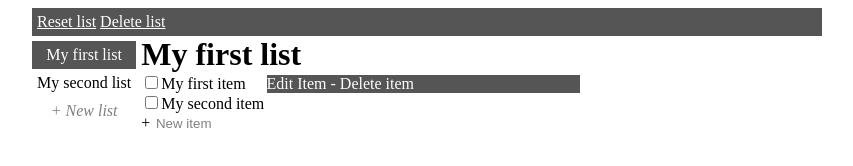
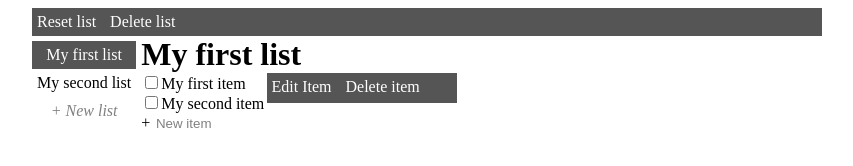
Before and after one commit to stevenengelen/list_of_things, a plain HTML site: page test.html in a window 1280 px wide. Both pictures are taken after a click on the element "My first item". Shown: the whole page, without its empty margins (213-1066 px from the left). Drawn offline with Linux system fonts and the light colour scheme.

Commit message:
finished layout in test page

```diff
--- a/test.html
+++ b/test.html
@@ -23,11 +23,17 @@ li {
 	display : block;
 	text-align : center;
 	padding : 5px;
+	/* margin : 5px; */
 }
 
-.menu li:hover, .active {
+.menu .active {
 	background-color: #555;
 	color : white;
+}
+
+.menu li:hover {
+	color : white;
+	background-color : #000;
 }
 
 #createNewList, #createNewItem {
@@ -47,18 +53,23 @@ li {
 .popupContent {
 	display : none;
 	position : absolute;
-	top : 2px;
+	top : 0px;
 	left : 120%;
-	/* background-color : #f9f9f9; */
 	background-color: #555;
 	color : white;
-	/* min-width : fit-content; */
-	min-width : 300%;
+	min-width : 190px;
+	min-height : 25px;
 	overflow : auto;
+	padding : 5px 0px 0px 0px;
 }
 
-.popupContent a:hover {
-	background-color : #ffffff;
+.popupItem {
+	padding : 5px;
+	text-align : center;
+}
+
+.popupItem:hover {
+	background-color : #000;
 }
 
 .show {
@@ -66,33 +77,20 @@ li {
 }
 
 .listOperations {
-	list-style-type : none;
-}
-
-.icon-bar {
 	height : 100%;
-	padding : 5px;
-	margin-left : 5px;
+	padding : 5px 0px 5px 0px;
+  margin-left : 5px;
 	margin-right : 5px;
-	/* width : 90px; */
-	/* text-align : center; */
 	background-color : #555;
 }
 
-.icon-bar a {
-	/* padding : 1px; */
-	/* display : block; */
-	transition : all 0.3s ease;
+.listOperation {
+	padding : 5px;
 	color : white;
-	/* font-size : 36px; */
 }
 
-.icon-bar a:hover {
+.listOperation:hover {
 	background-color : #000;
-}
-
-.active {
-	/* background-color : #4CAF50; */
 }
 
 h1 {
@@ -108,9 +106,9 @@ body {
 </style>
 	</head>
 	<body>
-		<div class = "icon-bar">
-			<a href = "#">Reset list</a>
-			<a href = "#">Delete list</a>
+		<div class = "listOperations">
+			<span class = "listOperation">Reset list</span>
+			<span class = "listOperation">Delete list</span>
 		</div>
 		<nav>
 			<ul class = "menu">
@@ -123,14 +121,16 @@ body {
 		<div class = "dropdown">
 			<input type = "checkbox" class = "checkboxItem" name = "0"><span class = "checkboxItemText" name = "0">My first item</span><br>
 			<div id = "popupContent0" class = "popupContent">
-				Edit Item - Delete item
+				<span class = "popupItem">Edit Item</span>
+				<span class = "popupItem">Delete item</span>
 			</div>
 		</div>
 		<br>
 		<div class = "dropdown">
 			<input type = "checkbox" name = "1"><span class = "checkboxItemText" name = "1">My second item<br></span>
 			<div id = "popupContent1" class = "popupContent">
-				Edit Item - Delete item
+				<span class = "popupItem">Edit Item</span>
+				<span class = "popupItem">Delete item</span>
 			</div>
 		</div>
 		<br>
@@ -145,24 +145,25 @@ body {
 		}
 
 		function myFunction(eventObj) {
-			console.log("in myFunction()");
 			var checkboxItemText = eventObj.target;
 			var index = checkboxItemText.getAttribute("name");
 			console.log("popupContent" + index);
 			document.getElementById("popupContent" + index).classList.toggle("show");
 		}
 		window.onload = init;
+		// Close the dropdown menu if the user clicks outside of it
+		window.onclick = function(event) {
+			if (!event.target.matches('.checkboxItemText')) {
+
+				var dropdowns = document.getElementsByClassName("popupContent");
+				var i;
+				for (i = 0; i < dropdowns.length; i++) {
+					var openDropdown = dropdowns[i];
+					if (openDropdown.classList.contains('show')) {
+						openDropdown.classList.remove('show');
+					}
+				}
+			}
+		}
 	</script>
 </html>
-
-<!--	Create an edit items mode activated by a right click, in which you can delete/update items, add item via a + at the bottom of the list.
-			Create list at the bottom of the list, reset list and delete list behind a + button.
-			List selection behind the lined menu button if on smartphone, else left menu -->
-
-<!--	TODO
-
-			- hover on contextmenuitem must show other background
-			- click on contextmenuitem must do something
-			- add listitem must be cleaner
-			- list item block must be 100% for everything, so that the edit and delete button line up for every list item at the end
--->
```
